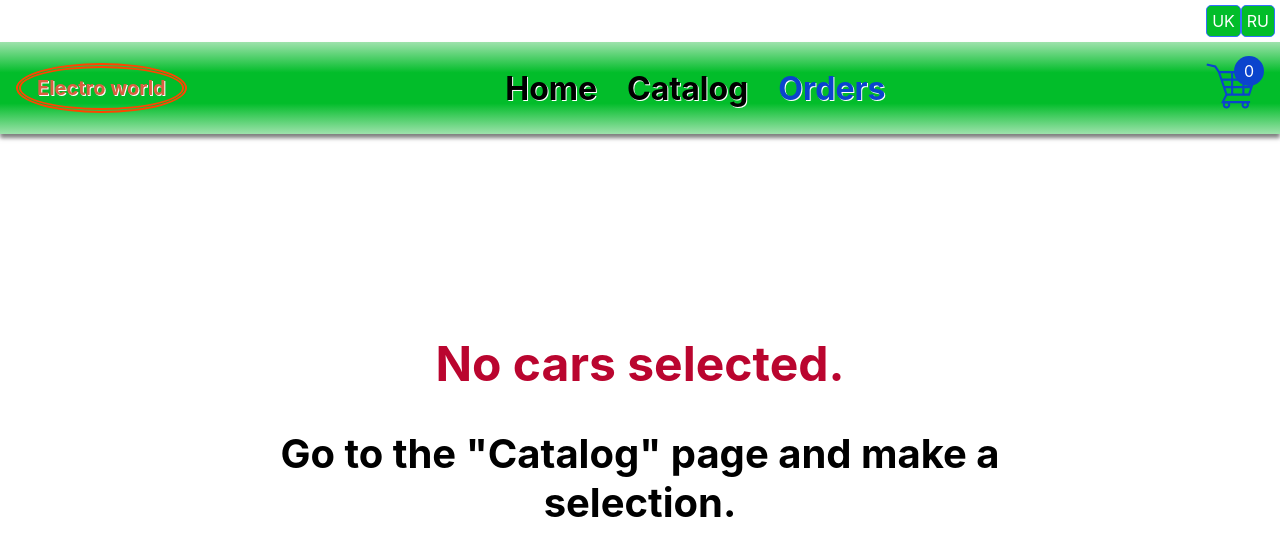
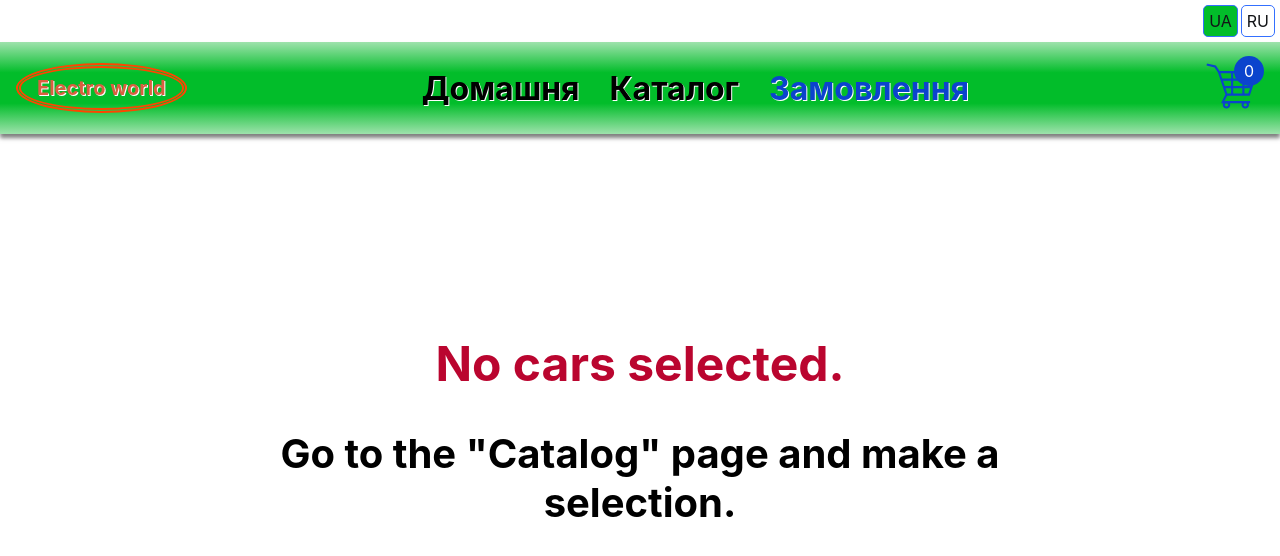
Before and after one commit to Serhii-K5/electro-world, a React (Create React App) app: page /electro-world/orders in a window 1280 px wide. Shown: the top 556 px of the page. Built offline with nearby package versions, Linux system fonts and the light colour scheme.

Commit message:
added language, update components

```diff
--- a/src/assets/json/language.json
+++ b/src/assets/json/language.json
@@ -1,12 +1,14 @@
 [
   {
     "lang_id": 0,
-    "lang_name": "UK",
+    "lang_name": "UA",
     "lang_title": "Українська",
     "navLinkHome": "Домашня",
     "navLinkCatalog": "Каталог",
     "navLinkOrders": "Замовлення",
     "ordersInputLog": "Значення не є числом. ",
+    "alternatives": "Альтернативи",
+    "related": "Пов'язані",
     "orderAdd": "Додати до замовлення",
     "orderDel": "Видалити замовлення",
     "codeTitle": "Код"
@@ -15,10 +17,12 @@
     "lang_id": 1,
     "lang_name": "RU",
     "lang_title": "Русский",
-    "navLinkHome": "Домашня",
+    "navLinkHome": "Домашняя",
     "navLinkCatalog": "Каталог",
     "navLinkOrders": "Заказ",
     "ordersInputLog": "Значение не является числом. ",
+    "alternatives": "Альтернативы",
+    "related": "Связанные",
     "orderAdd": "Добавить к заказу",
     "orderDel": "Удалить заказ",
     "codeTitle": "Код"
--- a/src/components/LanguageBar/LanguageBar.jsx
+++ b/src/components/LanguageBar/LanguageBar.jsx
@@ -1,6 +1,6 @@
-// import { useSelector } from "react-redux";
-// import { selectLanguages } from "redux/selectors";
-import { DivPage } from "pages/CatalogPage/CatalogPage.styled";
+import { useDispatch, useSelector } from "react-redux";
+import { selectLanguages } from "redux/selectors";
+import { changeLanguage } from "redux/slice/languageSlice";
 import {
   Div,
   Ul,
@@ -9,22 +9,20 @@ import {
 import lang from "assets/json/language.json";
 
 export const LanguageBar = () => {
-  // const languages = useSelector(selectLanguages);
-  const languages = "UK";
+  const dispatch = useDispatch();
+  const languages = useSelector(selectLanguages);
+
+  const handleClick = (value) => {
+    dispatch(changeLanguage(value));
+  };
 
   return (
-    // <div style={{ textAlign: "right", justifyContent: 'center', maxWidth: '1440px'}}>
-    //   {/* <Span style={(languages === "" || languages === "UK") && { backgroundColor: 'var(--bg-second-green)' }}>UK</Span>
-    //   <Span style={languages === "RU" && { backgroundColor: 'var(--bg-second-green)' }}>RU</Span> */}
-    //   <Div style={{display: 'inline', backgroundColor: 'var(--bg-second-green)'}}>UK</Div>
-    //   <Div>RU</Div>
-    // </div>
     <Ul>
       {lang.length > 0 && lang.map((el, index)=>
-        <Li key={index} style={{ backgroundColor: 'var(--bg-second-green)' }}>{el.lang_name}</Li>
-      )}
-      {/* <li style={{ display: 'inline-block', padding: '5px', backgroundColor: 'blue', border: '1px solid blue', color: 'white', borderRadius: '5px' }}>UK</li>
-      <li style={{display: 'inline-block', padding: '5px', border: '1px solid blue', borderRadius: '5px', marginLeft: '5px'}}>RU</li> */}
+        languages === el.lang_id ?
+          <Li key={index} onClick={() => (handleClick(el.lang_id))} style={{ backgroundColor: 'var(--bg-second-green)' }}>{el.lang_name}</Li>
+          : <Li key={index} onClick={() => (handleClick(el.lang_id))} >{el.lang_name}</Li>
+        )}
     </Ul>
   )
 };
--- a/src/components/LanguageBar/LanguageBar.styled.jsx
+++ b/src/components/LanguageBar/LanguageBar.styled.jsx
@@ -17,14 +17,21 @@ export const Ul = styled.ul `
 
 export const Li = styled.li `
   display: inline-block;
+  // marginLeft: 3px;
   padding: 5px;
   // background-color: var(--bg-button-color);
   border: 1px solid var(--bg-button-color);
   border-radius: 5px;
-  color: var(--text-color-white);
+  color: var(--text-color-primary-black);
+  // margin-left: 3px;
+
+  &:not(:first-child) {
+    margin-left: 3px;
+  }
 
   &:hover {
     background-color: var(--bg-active-button-color);
     border-color: var(--bg-active-button-color);
+    color: var(--text-color-white);
   }
 `
--- a/src/components/Layout/Layout.jsx
+++ b/src/components/Layout/Layout.jsx
@@ -24,11 +24,13 @@ import { selectOrders } from "redux/selectors";
 import CardModal from "components/ProductModal/ProductModal";
 import {LanguageBar} from "components/LanguageBar/LanguageBar";
 import lang from "assets/json/language.json";
+import { selectLanguages } from "redux/selectors";
 
 
 export default function Layout() {
   // const ordersAll = useSelector(selectOrdersAll);
   const orderProducts = useSelector(selectOrders);
+  const languages = useSelector(selectLanguages);
   // const [isModalShown, setIsModalShown] = useState(false);
   // const onCloseModal = () => {
   //   setIsModalShown(false);
@@ -42,7 +44,6 @@ export default function Layout() {
   //   setIsModalShown(true);
   // };
 
-  const languages = "";
 
   return (
     <>
@@ -74,12 +75,17 @@ export default function Layout() {
           {/* <img src={logo} alt="Logo company" style={{width: "120px", boxShadow: "1px 1px 0px rgba(255,255,255)"}} /> */}
           <NavContainer>
             <NavLinkStyle to="/" >
-                Home
+              {/* Home */}
+              {lang[languages].navLinkHome}
             </NavLinkStyle>
             <NavLinkStyle to="/catalog">
-              Catalog
+              {/* Catalog */}
+              {lang[languages].navLinkCatalog}
             </NavLinkStyle>
-            <NavLinkStyle to="/orders">Orders</NavLinkStyle>
+            <NavLinkStyle to="/orders">
+              {/* Orders */}
+              {lang[languages].navLinkOrders}
+            </NavLinkStyle>
 
             {/* <NavLinkStyle to="/orders">
               <ShoppingCart quantity={orderProducts.length}/>
--- a/src/components/ProductCard/ProductCard.jsx
+++ b/src/components/ProductCard/ProductCard.jsx
@@ -45,9 +45,13 @@ import noPhoto from "../../assets/images/no_photo.jpg";
 // import related from "../../assets/images/svg/link_.svg";
 // import sprite from "../../assets/images/svg/sprite.svg";
 
+import lang from "assets/json/language.json";
+import { selectLanguages } from "redux/selectors";
+
 export default function Product({ card }) {
   const dispatch = useDispatch();
   const orderProducts = useSelector(selectOrders);
+  const languages = useSelector(selectLanguages);
   // const ordersAll = useSelector(selectOrdersAll);
   const [isModalShown, setIsModalShown] = useState(false);
   const [isOrder, setIsOrder] = useState(false);
@@ -114,7 +118,8 @@ export default function Product({ card }) {
       Number(e.target.value);
       // e.target.value = e.target.value;
     } catch (error) {
-      console.log("Значення не є числом. ", error);
+      // console.log("Значення не є числом. ", error);
+      console.log(lang[languages].ordersInputLog, error);
     }
   }
 
@@ -172,13 +177,15 @@ export default function Product({ card }) {
                 <svg xmlns="http://www.w3.org/2000/svg" viewBox="0 0 490.1 490.1"><path d="M194.5 324.35l15-24.2c3.6-5.8 1.8-13.3-4-16.9-5.7-3.6-13.3-1.8-16.9 4l-15 24.2c-27.2 43.9-66 69.1-106.6 69.1H12.2c-6.8 0-12.2 5.5-12.2 12.3s5.5 12.3 12.2 12.3h54.9c49.3-.2 95.7-29.6 127.4-80.8zM486.4 88.75L427 29.25c-4.8-4.8-12.5-4.8-17.3 0s-4.8 12.5 0 17.3l38.6 38.6H391.4c-49.2 0-95.7 29.4-127.4 80.6l-9.2 14.9c-3.6 5.8-1.8 13.3 4 16.9 2 1.2 4.2 1.8 6.4 1.8 4.1 0 8.1-2.1 10.4-5.8l9.2-14.9c27.2-43.9 66-69 106.6-69H448.2l-38.6 38.6c-4.8 4.8-4.8 12.5 0 17.3 2.4 2.4 5.5 3.6 8.7 3.6s6.3-1.2 8.7-3.6l59.5-59.5c4.7-4.8 4.7-12.6-.1-17.3zm-26.1 8.8v-.2-.2l.2.2-.2.2z"></path><path d="M409.6 460.85c2.4 2.4 5.5 3.6 8.7 3.6s6.3-1.2 8.7-3.6l59.5-59.5c4.8-4.8 4.8-12.5 0-17.3l-59.5-59.4c-4.8-4.8-12.5-4.8-17.3 0s-4.8 12.5 0 17.3l38.6 38.6h-55.1c-40.5 0-79.4-25.2-106.6-69.1l-90.2-145.7c-31.7-51.3-78.2-80.6-127.4-80.6H12.2c-6.8 0-12.2 5.5-12.2 12.3s5.5 12.3 12.2 12.3h56.7c40.5 0 79.4 25.2 106.6 69l90.2 145.7c31.7 51.3 78.2 80.7 127.4 80.7h55.1l-38.6 38.6c-4.7 4.6-4.7 12.3 0 17.1zm50.7-68.3l.2.2-.2.2v-.2-.2z"></path></svg>
               </div>
             </ImgDiv>
-            <p>Альтернативы</p>
+            {/* <p>Альтернативы</p> */}
+            <p>{lang[languages].alternatives}</p>
             <ImgDiv>
               <div style={{ width: '25px', height: '25px' }}>
                 <svg xmlns="http://www.w3.org/2000/svg" viewBox="0 0 54.971 54.971"><path d="M51.173 3.801c-5.068-5.068-13.315-5.066-18.384 0l-9.192 9.192a2 2 0 1 0 2.828 2.828l9.192-9.192a8.938 8.938 0 0 1 6.363-2.622c2.413 0 4.673.932 6.364 2.623s2.623 3.951 2.623 6.364a8.934 8.934 0 0 1-2.623 6.363L36.325 31.379c-3.51 3.508-9.219 3.508-12.729 0a2 2 0 1 0-2.828 2.828c2.534 2.534 5.863 3.801 9.192 3.801s6.658-1.267 9.192-3.801l12.021-12.021c2.447-2.446 3.795-5.711 3.795-9.192 0-3.482-1.348-6.746-3.795-9.193z"></path><path d="M27.132 40.57l-7.778 7.778a8.935 8.935 0 0 1-6.364 2.623 8.937 8.937 0 0 1-6.364-2.623c-3.509-3.509-3.509-9.219 0-12.728L17.94 24.306a8.938 8.938 0 0 1 6.364-2.622c2.412 0 4.672.932 6.363 2.622a2 2 0 1 0 2.828-2.828c-5.067-5.067-13.314-5.068-18.384 0L3.797 32.793C1.351 35.239.003 38.504.003 41.985c0 3.48 1.348 6.745 3.795 9.191a12.905 12.905 0 0 0 9.191 3.795c3.481 0 6.746-1.348 9.192-3.795l7.778-7.778a2 2 0 0 0-2.827-2.828z"></path></svg>
                </div>
             </ImgDiv>
-            <p>Связанные</p>
+            {/* <p>Связанные</p> */}
+            <p>{lang[languages].related}</p>
           </Aside>}
           <div>
           <OptionDiv>
@@ -236,7 +243,12 @@ export default function Product({ card }) {
               onClick={handleClick}
               // style={{ backgroundColor: isOrder ? "var(--bg-second-orange)" : "var(--bg-second-green)" }}
             >
-            {isOrder ? "Видалити замовлення" : "Додати до замовлення"}
+            {isOrder ?
+              // "Видалити замовлення"
+              // : "Додати до замовлення"
+              lang[languages].orderDel
+              : lang[languages].orderAdd
+            }
             </ButtonDiv>
             </OptionContainer>
 
--- a/src/pages/CatalogPage/CatalogPage.jsx
+++ b/src/pages/CatalogPage/CatalogPage.jsx
@@ -57,7 +57,8 @@ const CatalogCarsPage = () => {
         {filteredData.length > 0 && (
           <Ul>
             {filteredData.map((item, index) => (
-              index > (activePage - 1) * 8 && index < activePage * 8 &&
+              // index > (activePage - 1) * 8 && index < activePage * 8 &&
+              index > (activePage - 1) * 8 -1 && index < activePage * 8 &&
                 <li key={item.id}>
                   <CarCard card={item} />
                 </li>
--- a/src/redux/slice/languageSlice.js
+++ b/src/redux/slice/languageSlice.js
@@ -5,9 +5,9 @@ const sliceLanguage = createSlice({
   initialState: {
     // language: Boolean,
     // language: String,
-    language: 'UK',
+    // language: 'UA',
     // language: '',
-    // language: 0,
+    language: 0,
   },
   reducers: {
     changeLanguage(state, action) {
```
